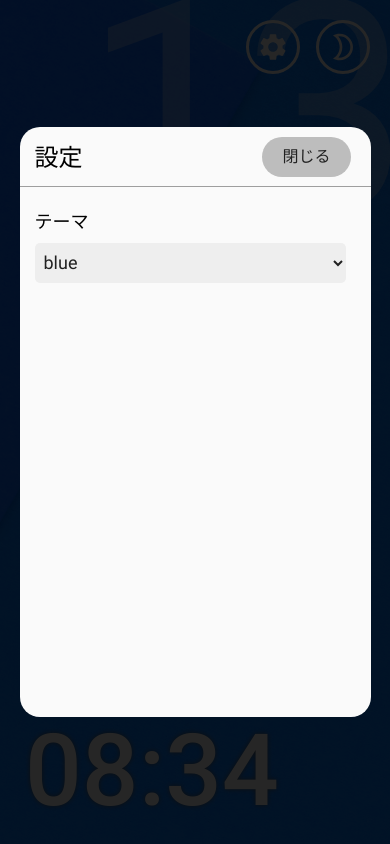
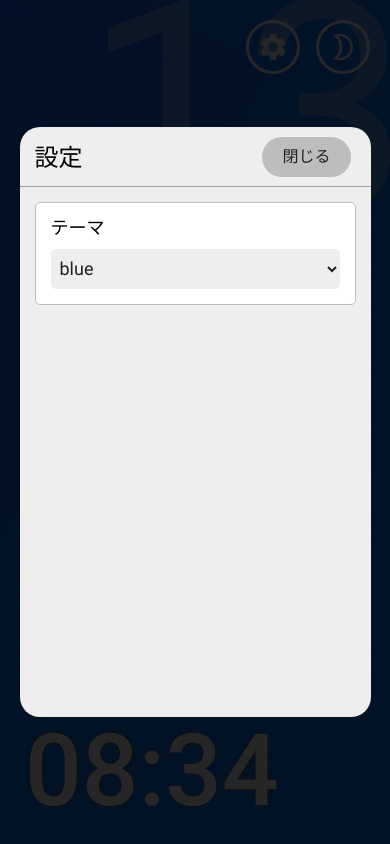
Before and after one commit to arkwnet/ahoxa, a Vue app: page / in a window 390 px wide. Both pictures are taken after a click on the element 273 px from the left and 47 px from the top of the page. Built offline with nearby package versions, Linux system fonts and the light colour scheme; a web font is replaced by a local one.

Commit message:
Improve dialog design

```diff
--- a/src/assets/sass/Dialog.scss
+++ b/src/assets/sass/Dialog.scss
@@ -1,10 +1,10 @@
 .dialog {
 	position: fixed;
-	left: 15%;
+	left: 25%;
 	top: 15%;
-	width: 70%;
+	width: 50%;
 	height: 70%;
-	background-color: #FAFAFA;
+	background-color: #EEEEEE;
 	font-family: RobotoRegular, NotoSansJPRegular;
 	z-index: 200;
 	border-radius: 20px;
@@ -69,6 +69,13 @@
 	}
 }
 
+@media screen and (max-width: 1400px) {
+	.dialog {
+		width: 70%;
+		left: 15%;
+	}
+}
+
 @media screen and (max-width: 700px) {
 	.dialog {
 		width: 90%;
--- a/src/assets/sass/OptionDialog.scss
+++ b/src/assets/sass/OptionDialog.scss
@@ -1,5 +1,11 @@
 .option {
 	width: 100%;
+	padding: 15px 10px;
+	padding-left: 20px;
+	background-color: #FFF;
+	border: solid 1px #BDBDBD;
+	border-radius: 5px;
+	box-sizing: border-box;
 	.columns {
 		overflow: hidden;
 		.left {
@@ -41,18 +47,23 @@
 	}
 }
 
-@media screen and (max-width: 700px) {
+@media screen and (max-width: 800px) {
 	.option {
 		margin-top: -15px;
+		padding: 15px;
+		padding-top: 5px;
 		.columns {
 			.left {
 				width: 100%;
 			}
 			.right {
-				width: calc(100% - 10px);
+				width: 100%;
 				margin-right: 0;
 				margin-top: 10px;
 				float: left;
+				select {
+					margin-right: 0;
+				}
 			}
 		}
 	}
```
